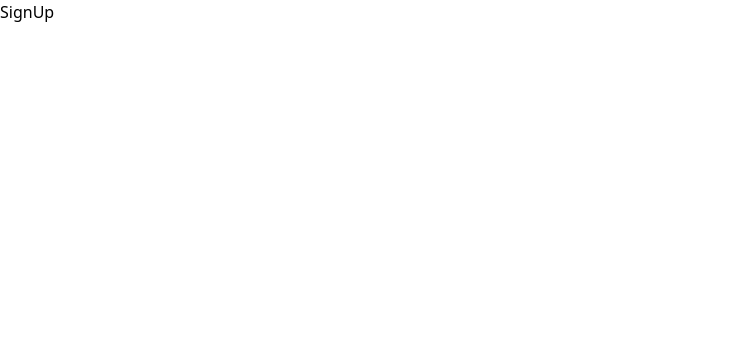
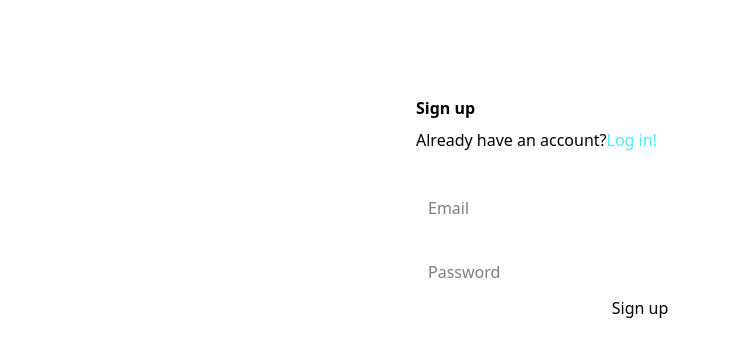
Before and after one commit to UrosPetronijevic/Vanguard-Settlements, a React (Vite) app: page /signup in a window 1280 px wide. Shown: the top 356 px of the page, without its empty margins (0-730 px from the left). Built offline with nearby package versions, Linux system fonts and the light colour scheme.

Commit message:
Private rout component and village page added

```diff
--- a/src/app/App.tsx
+++ b/src/app/App.tsx
@@ -1,13 +1,10 @@
-import Initializer from "../components/auth/Initializer";
 import LandingPage from "../pages/LandingPage";
 
 function App() {
   return (
-    <Initializer>
-      <div>
-        <LandingPage />
-      </div>
-    </Initializer>
+    <div>
+      <LandingPage />
+    </div>
   );
 }
 
--- a/src/app/main.tsx
+++ b/src/app/main.tsx
@@ -3,9 +3,12 @@ import { createRoot } from "react-dom/client";
 import "../index.css";
 import { RouterProvider } from "react-router-dom";
 import { router } from "./router.tsx";
+import Initializer from "../components/auth/Initializer.tsx";
 
 createRoot(document.getElementById("root")!).render(
   <StrictMode>
-    <RouterProvider router={router} />
+    <Initializer>
+      <RouterProvider router={router} />
+    </Initializer>
   </StrictMode>
 );
--- a/src/app/router.tsx
+++ b/src/app/router.tsx
@@ -2,17 +2,19 @@ import { createBrowserRouter } from "react-router-dom";
 import App from "./App";
 import SignUp from "../pages/auth/SignUp";
 import SignIn from "../pages/auth/SignIn";
+import Homepage from "../pages/Homepage";
+import PrivateRout from "../routes/PrivateRout";
 
 export const router = createBrowserRouter([
   { path: "/", element: <App /> },
   { path: "/signup", element: <SignUp /> },
   { path: "/signin", element: <SignIn /> },
-  //   {
-  //     path: "/dashboard",
-  //     element: (
-  //       <PrivateRout>
-  //         <Dashboard />
-  //       </PrivateRout>
-  //     ),
-  //   },
+  {
+    path: "/homepage",
+    element: (
+      <PrivateRout>
+        <Homepage />
+      </PrivateRout>
+    ),
+  },
 ]);
--- a/src/components/auth/AuthForm.tsx
+++ b/src/components/auth/AuthForm.tsx
@@ -1,5 +1,4 @@
 import type { FormType } from "../../types/formType";
-
 import Input from "../../ui/input";
 import AuthHeader from "./AuthHeader";
 
@@ -30,7 +29,7 @@ export default function AuthForm({
         <Input setFunc={setPassword} inputType="password" />
 
         <button disabled={loading}>
-          {formType === "signup" ? "Sign up" : "Sign in"}
+          {formType === "signup" ? "Sign up" : "Log in"}
         </button>
 
         {error && <p className="text-red-500 text-center pt-4">{error}</p>}
--- a/src/components/auth/AuthHeader.tsx
+++ b/src/components/auth/AuthHeader.tsx
@@ -11,14 +11,14 @@ export default function AuthHeader({ formType }: AuthHeaderProps) {
       {formType === "signup" ? (
         <h2 className="font-bold pb-2">Sign up</h2>
       ) : (
-        <h2 className="font-bold pb-2">Sign in</h2>
+        <h2 className="font-bold pb-2">Log in</h2>
       )}
 
       {formType === "signup" ? (
         <p>
           Already have an account?
           <Link to="/signin" className="text-cyan-300">
-            Sign in!
+            Log in!
           </Link>
         </p>
       ) : (
--- a/src/pages/auth/SignIn.tsx
+++ b/src/pages/auth/SignIn.tsx
@@ -1,3 +1,47 @@
+import { useState } from "react";
+import { useNavigate } from "react-router-dom";
+import AuthForm from "../../components/auth/AuthForm";
+import signInUser from "../../utils/signInUser";
+import useSessionStore from "../../stores/sessionStore";
+
 export default function SignIn() {
-  return <div>SignIn</div>;
+  const [email, setEmail] = useState("");
+  const [password, setPassword] = useState("");
+  const [error, setError] = useState("");
+  const [loading, setLoading] = useState(false);
+
+  const { session } = useSessionStore();
+  const navigate = useNavigate();
+
+  console.log(session);
+
+  const handleSignIn = async (e: React.FormEvent<HTMLFormElement>) => {
+    e.preventDefault();
+    setLoading(true);
+
+    try {
+      const result = await signInUser(email, password);
+
+      if (result.success) {
+        navigate("/homepage");
+      }
+    } catch (error) {
+      setError("An error occurred");
+    } finally {
+      setLoading(false);
+    }
+  };
+
+  return (
+    <div>
+      <AuthForm
+        handleForm={handleSignIn}
+        formType="signin"
+        setEmail={setEmail}
+        setPassword={setPassword}
+        error={error}
+        loading={loading}
+      />
+    </div>
+  );
 }
--- a/src/pages/auth/SignUp.tsx
+++ b/src/pages/auth/SignUp.tsx
@@ -1,3 +1,47 @@
-export default function SignUp() {
-  return <div>SignUp</div>;
+import { useState } from "react";
+import { useNavigate } from "react-router-dom";
+import AuthForm from "../../components/auth/AuthForm";
+import useSessionStore from "../../stores/sessionStore";
+import signUpNewUser from "../../utils/signUpNewUser";
+
+export default function Signup() {
+  const [email, setEmail] = useState("");
+  const [password, setPassword] = useState("");
+  const [error, setError] = useState("");
+  const [loading, setLoading] = useState(false);
+
+  const { session } = useSessionStore();
+  const navigate = useNavigate();
+
+  console.log(session);
+
+  const handleSignUp = async (e: React.FormEvent<HTMLFormElement>) => {
+    e.preventDefault();
+    setLoading(true);
+
+    try {
+      const result = await signUpNewUser(email, password);
+
+      if (result.success) {
+        navigate("/homepage");
+      }
+    } catch (err) {
+      setError("An error occurred");
+    } finally {
+      setLoading(false);
+    }
+  };
+
+  return (
+    <div>
+      <AuthForm
+        handleForm={handleSignUp}
+        formType="signup"
+        setEmail={setEmail}
+        setPassword={setPassword}
+        error={error}
+        loading={loading}
+      />
+    </div>
+  );
 }
--- /dev/null
+++ b/src/routes/PrivateRout.tsx
@@ -0,0 +1,17 @@
+import { Navigate } from "react-router-dom";
+import type { ReactNode } from "react";
+import useSessionStore from "../stores/sessionStore";
+
+interface PrivateRouteProps {
+  children: ReactNode;
+}
+
+export default function PrivateRout({ children }: PrivateRouteProps) {
+  const { session, isLoading } = useSessionStore();
+
+  if (isLoading) {
+    return <p>Loading ...</p>;
+  }
+
+  return <>{session ? <>{children}</> : <Navigate to={"/signup"} />}</>;
+}
--- a/src/stores/sessionStore.ts
+++ b/src/stores/sessionStore.ts
@@ -3,12 +3,16 @@ import { type Session } from "@supabase/supabase-js";
 
 interface SessionState {
   session: Session | null;
+  isLoading: boolean;
   setSession: (session: Session | null) => void;
+  setIsLoading: (loading: boolean) => void;
 }
 
 const useSessionStore = create<SessionState>((set) => ({
   session: null,
+  isLoading: true,
   setSession: (session) => set({ session }),
+  setIsLoading: (loading) => set({ isLoading: loading }),
 }));
 
 export default useSessionStore;
--- a/src/ui/input.tsx
+++ b/src/ui/input.tsx
@@ -0,0 +1,41 @@
+type InputProps = {
+  setFunc: (e: string) => void;
+  inputType: string;
+  size?: "small" | "medium" | "large" | "max" | string;
+};
+
+export default function Input({
+  setFunc,
+  inputType,
+  size = "small",
+}: InputProps) {
+  let sizeClasses = "";
+
+  switch (size) {
+    case "small":
+      sizeClasses = "p-3 mt-4";
+      break;
+    case "medium":
+      sizeClasses = "px-6 py-3 text-base";
+      break;
+    case "large":
+      sizeClasses = "px-8 py-4 text-lg";
+      break;
+    case "max":
+      sizeClasses = "w-full py-4 text-lg";
+      break;
+    default:
+      sizeClasses = size;
+  }
+
+  return (
+    <input
+      onChange={(e) => {
+        setFunc(e.target.value);
+      }}
+      placeholder={`${inputType === "email" ? "Email" : "Password"}`}
+      className={sizeClasses}
+      type={inputType}
+    />
+  );
+}
--- a/src/utils/auth.ts
+++ b/src/utils/auth.ts
@@ -1,8 +1,10 @@
 import { supabase } from "../services/supabaseClient";
-import useSessionStore from "../stores/sessionStore"; // Adjust path as needed
+import useSessionStore from "../stores/sessionStore";
 
 export async function updateSessionFromSupabase(): Promise<boolean> {
-  const setSession = useSessionStore.getState().setSession;
+  const { setSession, setIsLoading } = useSessionStore.getState();
+
+  setIsLoading(true);
 
   try {
     const {
@@ -23,5 +25,7 @@ export async function updateSessionFromSupabase(): Promise<boolean> {
     console.error("An unexpected error occurred while updating session:", err);
     setSession(null);
     return false;
+  } finally {
+    setIsLoading(false);
   }
 }
```
Also changed, not shown: src/pages/VillagePage.tsx (added).
